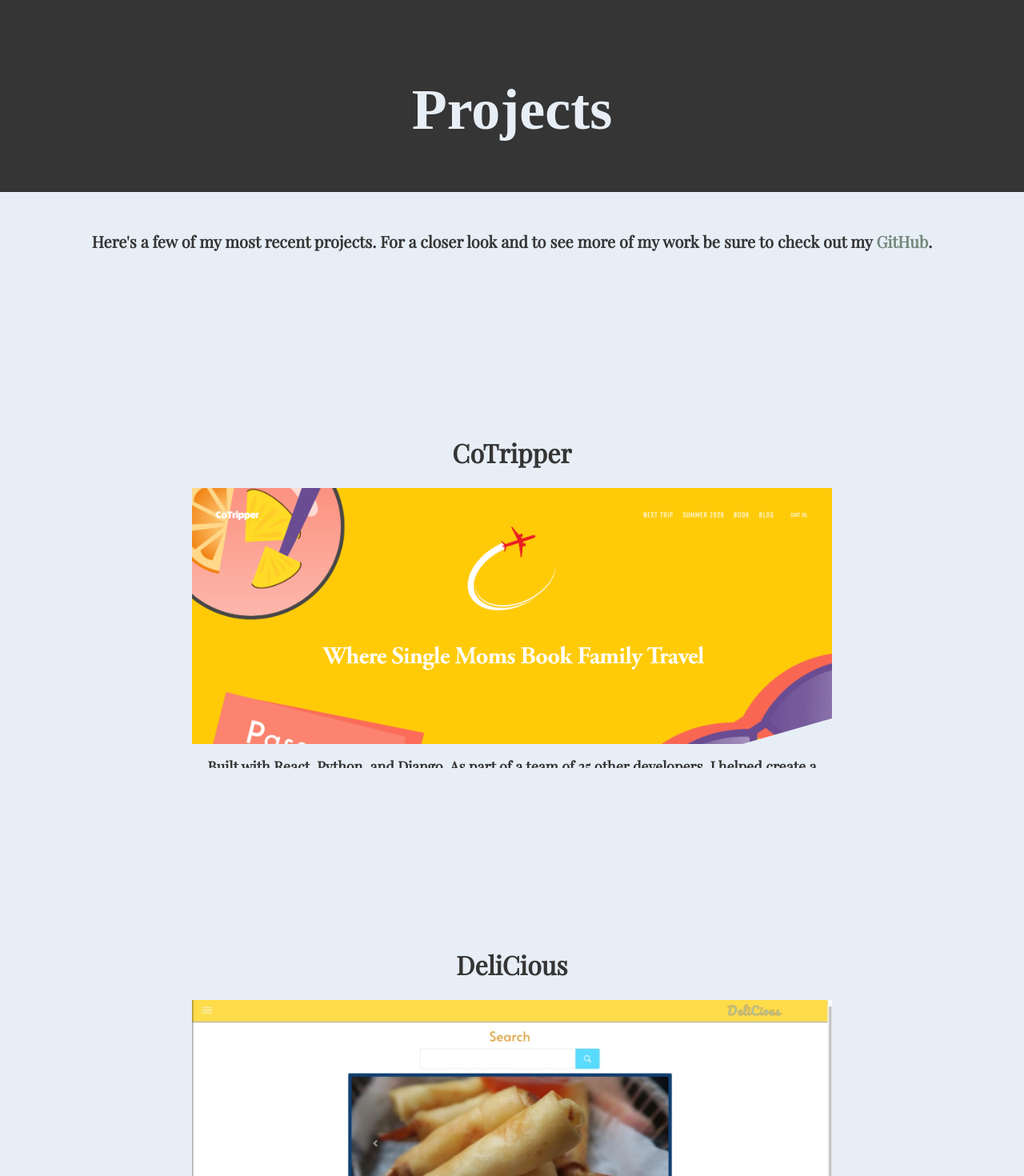
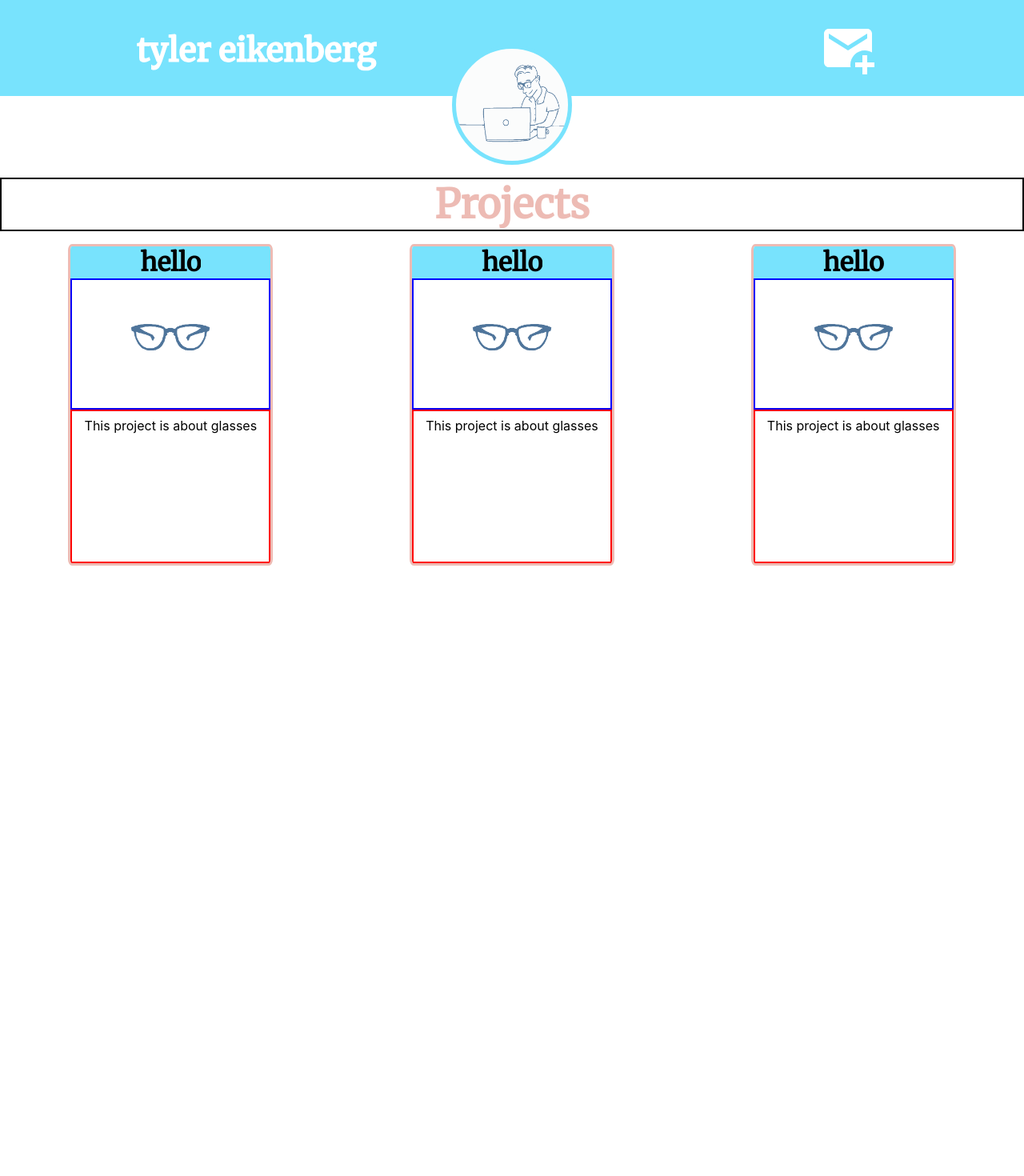
Before and after one commit to TylerEikenberg/Tyler-Eikenberg-Portfolio-Website, a React (Create React App) app: page /projects in a window 1280 px wide. Shown: the top 1470 px of the page at 80% size. After the commit the page ends 800 px from the top, so only its background shows below. Built offline with nearby package versions, Linux system fonts and the light colour scheme.

Commit message:
working on projects

```diff
--- a/src/Components/Project/Project.css
+++ b/src/Components/Project/Project.css
@@ -1,63 +1,34 @@
 .project-body-wrapper {
-  display: flex;
-  flex-direction: column;
+  width: 20vw;
+  border: 3px solid #edbbb4;
+  border-radius: 2%;
 }
 
-.title-wrapper {
+.project-header {
   display: flex;
-  flex-direction: row;
   justify-content: space-between;
-  height: 50px;
-  /* border: 2px solid black; */
-  text-align: center;
-  margin: 1rem 0 1rem 0;
-}
-.title-wrapper h1 {
-  color: #353535;
-  font-family: "Playfair Display", serif;
+  background-color: #78e3fd;
+  font-family: "Merriweather", serif;
 }
 
-.title-wrapper a {
-  color: #73877b;
-  text-decoration: none;
-  transition: color 0.3s ease;
+.project-picture {
+  border: 2px solid blue;
+  padding: 10vh 0 10vh 0;
+  background-size: 70%;
+  background-position-x: 50%;
+  background-position-y: 50%;
+  background-repeat: no-repeat;
 }
-.title-wrapper a:hover {
-  color: #bdd2a6;
-  animation: underline 0.5s ease;
-  text-decoration: underline;
+.project-details {
+  text-align: center;
+  border: 2px solid red;
+  padding: 1vh 0 20vh 0;
 }
 
-.project-image-container {
-  height: 20rem;
-  background-size: cover;
-  background-repeat: none;
-  clip-path: polygon(50% 0%, 100% 0, 100% 90%, 86% 100%, 0 100%, 0 0);
+@media screen and (max-width: 1060px) {
+  .project-body-wrapper {
+    width: 40vw;
+    border: 3px solid #edbbb4;
+    border-radius: 2%;
+  }
 }
-
-.content-wrapper {
-  display: flex;
-  flex-direction: row;
-  justify-content: space-between;
-  height: 50px;
-  text-align: center;
-  margin: 1rem 1rem 1rem 1rem;
-  font-family: "Playfair Display", serif;
-  font-size: 12px;
-  color: #353535;
-}
-
-.content-wrapper h2 {
-  color: #353535;
-}
-
-.content-wrapper a {
-  color: #73877b;
-  text-decoration: none;
-  transition: color 0.3s ease;
-}
-.content-wrapper a:hover {
-  color: #bdd2a6;
-  animation: underline 0.5s ease;
-  text-decoration: underline;
-}
--- a/src/Components/Project/Project.js
+++ b/src/Components/Project/Project.js
@@ -7,19 +7,16 @@ const Project = props => {
 
   return (
     <div className="project-body-wrapper">
-      <div className="title-wrapper">
+      <div className="project-header">
         <span></span>
-        {header}
-        <span></span>
+        {header} <span></span>
       </div>
       <div
-        className="project-image-container"
+        className="project-picture"
         style={{ backgroundImage: `url(${picture})` }}
       ></div>
-      <div className="content-wrapper">
-        <span></span>
-        {body} <span></span>
-      </div>
+
+      <div className="project-details">{body}</div>
     </div>
   );
 };
--- a/src/Pages/Projects.css
+++ b/src/Pages/Projects.css
@@ -1,163 +1,74 @@
-.project-page-wrapper {
-  height: 250vh;
+.ProjectPage-wrapper {
+  width: 100%;
+  max-width: 100vw;
+  background-color: #fff;
+}
+.nav-bar {
+  position: relative;
+  display: flex;
+  justify-content: center;
   width: 100vw;
-  background-color: #e7eef6;
+  height: 15vh;
+  background-color: #78e3fd;
+  padding-top: 3vh;
 }
-@media only screen and (max-width: 620px) {
-  .project-page-wrapper {
-    height: 350vh;
-  }
-  .projects-footer {
-    margin-top: 15rem;
-    padding-bottom: 20rem;
-  }
+.gif-container_projects {
+  display: flex;
+  justify-content: space-between;
+  margin-top: -8vh;
 }
-@media only screen and (max-width: 375px) {
-  .project-page-wrapper {
-    height: 350vh;
-  }
-  @media only screen and (max-width: 375px) {
-    .project-page-wrapper {
-      height: 400vh;
-    }
-  }
-  @media only screen and (max-width: 320px) {
-    .project-page-wrapper {
-      height: 450vh;
-    }
-  }
+.home-icons_projects {
+  z-index: 5;
+  display: flex;
+  margin: 0vh 0 0vh 30vw;
 }
 
-.project-page-header {
+.projects-header {
   display: flex;
-  flex-direction: row;
   justify-content: space-between;
-  width: 100vw;
-  height: 1rem;
-  background-color: #353535;
-  font-family: "Pacifico", cursive;
-  animation: fall-down 1s forwards;
+  font-family: "Merriweather", serif;
+  border: 2px solid black;
+  margin: 2vh 0 0 0;
 }
-.project-page-header h1 {
-  color: #e7eef6;
-  font-size: 72px;
-  margin-top: 6rem;
+.projects-header h1 {
+  font-size: 50px;
+  color: #edbbb4;
 }
 
-@keyframes fall-down {
-  0% {
-    height: 1rem;
-  }
-  100% {
-    height: 20rem;
-  }
+.projects-container {
+  margin: 2vh 0 0 0;
+  display: flex;
+  justify-content: space-around;
 }
 
 /**
 |--------------------------------------------------
 | Mid page
 |--------------------------------------------------
-*/
-
-.project-preamble {
-  opacity: 0;
-  display: flex;
-  flex-direction: row;
-  justify-content: space-between;
-  width: 100vw;
-  height: 15rem;
-  padding: 3rem 2rem 0 2rem;
-  text-align: center;
-  animation: fade-in 0.8s ease forwards 0.4s;
-}
-
-.project-preamble h2 {
-  font-size: 20px;
-  color: #353535;
-  font-family: "Playfair Display", serif;
-}
-.project-preamble a {
-  color: #73877b;
-  text-decoration: none;
-  transition: color 0.3s ease;
-}
-.project-preamble a:hover {
-  color: #bdd2a6;
-  animation: underline 0.5s ease;
-  text-decoration: underline;
-}
-
-@keyframes underline {
-  0% {
-    text-decoration-color: transparent;
-  }
-  100% {
-    text-decoration-color: #bdd2a6;
-  }
-}
-
-@keyframes fade-in {
-  0% {
-    padding: 15rem 2rem 0 2rem;
-    opacity: 0;
-  }
-  100% {
-    padding: 3rem 2rem 0 2rem;
-    opacity: 1;
-  }
-}
-
-/**
+*/ /**
 |--------------------------------------------------
 | Mid page
 |--------------------------------------------------
 */
 
-/**
-|--------------------------------------------------
-| Projects
-|--------------------------------------------------
-*/
+@media screen and (max-width: 425px) {
+  .tyler-wrapper {
+    padding-top: 1vh;
+    padding-bottom: 10vh;
+    margin: -5vh 0vw 0 0vw;
+    overflow-y: hidden;
+  }
 
-.projects-body {
-  display: flex;
-  flex-direction: row;
-  justify-content: space-between;
-  /* border: 2px solid blue; */
-  height: 30rem;
-  flex-wrap: wrap;
-  opacity: 0;
-  animation: fade-in 0.8s ease forwards 1s;
-  margin-bottom: 10rem;
+  .home-icons_projects {
+    display: none;
+  }
 }
-.placeholder-project {
-  /* border: 2px solid red; */
-  width: 50rem;
+@media screen and (max-width: 1060px) {
+  .projects-container {
+    margin: 2vh 0vw 0 28vw;
+    display: flex;
+    flex-direction: column;
+    width: 100vw;
+    border: 2px solid green;
+  }
 }
-
-/**
-|--------------------------------------------------
-| Projects
-|--------------------------------------------------
-*/
-
-.projects-footer {
-  display: flex;
-  flex-direction: row;
-  justify-content: space-between;
-  width: 100vw;
-  height: 10rem;
-  background-color: #353535;
-}
-.projects-footer a {
-  font-family: "Playfair Display", serif;
-  color: #e7eef6;
-  text-decoration: none;
-  transition: color 0.3s ease;
-  font-size: 18px;
-}
-.projects-footer a:hover {
-  color: #ffffff;
-  animation: underline 0.5s ease;
-  text-decoration: underline;
-}
--- a/src/Pages/Projects.js
+++ b/src/Pages/Projects.js
@@ -1,128 +1,84 @@
 import React from "react";
 // import { Link } from "react-router-dom";
 import "./Projects.css";
+import TylerGif from "../Components/TylerGIF/TylerGIF";
+import Tyler from "../Components/Tyler/Tyler";
 import Project from "../Components/Project/Project";
-import placeholder from "../Assets/cotripper-ph.png";
-import delicious from "../Assets/delicious.jpg";
-import gdawg from "../Assets/gdawg.jpg";
+
+import { mdiGithubBox, mdiLinkedinBox, mdiEmailPlus } from "@mdi/js";
+import Icon from "@mdi/react";
+
+import glasses from "../Assets/myglasses.png";
 
 function Projects() {
   return (
-    <div className="project-page-wrapper">
-      <div className="project-page-header">
+    <div>
+      <div className="ProjectPage-wrapper">
+        <div className="nav-bar">
+          <div className="tyler-wrapper">
+            <Tyler />
+          </div>
+
+          <div className="home-icons_projects">
+            <a
+              target="_blank"
+              rel="noopener noreferrer"
+              className="icon-link"
+              href="https://github.com/TylerEikenberg"
+            >
+              <Icon
+                className="icon"
+                path={mdiGithubBox}
+                size={3}
+                color="#fff"
+              />
+            </a>
+            <a
+              target="_blank"
+              rel="noopener noreferrer"
+              className="icon-link"
+              href="https://www.linkedin.com/in/tylereikenberg/"
+            >
+              <Icon
+                className="icon"
+                path={mdiLinkedinBox}
+                size={3}
+                color="#fff"
+              />
+            </a>
+            <a className="icon-link" href="mailto:tylereikenberg8195@gmail.com">
+              <Icon
+                className="icon"
+                path={mdiEmailPlus}
+                size={3}
+                color="#fff"
+              />
+            </a>
+          </div>
+        </div>
+      </div>
+      <div className="gif-container_projects">
+        <span></span>
+        <TylerGif />
+        <span></span>
+      </div>
+
+      <div className="projects-header">
         <span></span>
         <h1>Projects</h1>
         <span></span>
       </div>
-      <div className="project-preamble">
-        <span></span>
-        <h2>
-          Here's a few of my most recent projects. For a closer look and to see
-          more of my work be sure to check out my <a href="/">GitHub</a>.
-        </h2>
-        <span></span>
-      </div>
 
-      <div className="projects-body">
-        <span></span>
-        <div className="placeholder-project">
-          <Project picture={placeholder}>
-            <h1>CoTripper</h1>
-            <h2>
-              Built with React, Python, and Django. As part of a team of 25
-              other developers, I helped create a prototype for CoTripper, an
-              application for mothers to get together and plan trips for
-              themselves and their kids. I learned so much from this project,
-              and I loved working with a team.{" "}
-              <a
-                target="_blank"
-                rel="noopener noreferrer"
-                href="https://github.com/CotripperPlatform/CoTrip"
-              >
-                Take a look at the repo on GitHub.
-              </a>
-            </h2>
-          </Project>
-        </div>
-        <span></span>
-      </div>
-
-      <div className="projects-body">
-        <span></span>
-        <div className="placeholder-project">
-          <Project picture={delicious}>
-            <h1>DeliCious</h1>
-            <h2>
-              Built with React, MongoDB, and Express; DeliCious is a web
-              application for finding the best restaurants in the Washington,
-              D.C. area. Users can search through the 100 best restaurants in DC
-              and leave reviews for their favorites. {""}
-              <a
-                target="_blank"
-                rel="noopener noreferrer"
-                href="https://wizardly-bartik-6c114a.netlify.com/"
-              >
-                Check out the site here!
-              </a>{" "}
-              {""} And feel free to look through the{" "}
-              <a
-                target="_blank"
-                rel="noopener noreferrer"
-                href="https://github.com/tully4school/Project8FE"
-              >
-                front-end
-              </a>{" "}
-              and{" "}
-              <a
-                target="_blank"
-                rel="noopener noreferrer"
-                href="https://github.com/TylerEikenberg/Yelp-DC-Database"
-              >
-                back-end
-              </a>{" "}
-              repos on GitHub.
-            </h2>
-          </Project>
-        </div>
-        <span></span>
-      </div>
-
-      <div className="projects-body">
-        <span></span>
-        <div className="placeholder-project">
-          <Project picture={gdawg}>
-            <h1>Galaxy Dawg</h1>
-            <h2>
-              Galaxy Dawg is a game I made in a few days using JavaScript and
-              Phaser JS. This was a lot of fun to work on and I learned a lot
-              while making it (mostly that designing games is really hard!).{" "}
-              <a
-                target="_blank"
-                rel="noopener noreferrer"
-                href="https://tylereikenberg.github.io/Galaxy-Dawg/"
-              >
-                Play it here!
-              </a>{" "}
-              And check out the repo{" "}
-              <a
-                target="_blank"
-                rel="noopener noreferrer"
-                href="https://github.com/TylerEikenberg/Galaxy-Dawg"
-              >
-                here on GitHub
-              </a>
-              .
-            </h2>
-          </Project>
-        </div>
-        <span></span>
-      </div>
-      <div className="projects-footer">
-        <span></span>
-        <a href="/">home</a>
-        <a href="/About">about</a>
-        <a href="mailto:tylereikenberg8195@gmail.com">contact</a>
-        <span></span>
+      <div className="projects-container">
+        <Project picture={glasses}>
+          <h1>hello</h1> This project is about glasses
+        </Project>
+        <Project picture={glasses}>
+          <h1>hello</h1> This project is about glasses
+        </Project>
+        <Project picture={glasses}>
+          <h1>hello</h1> This project is about glasses
+        </Project>
       </div>
     </div>
   );
```
